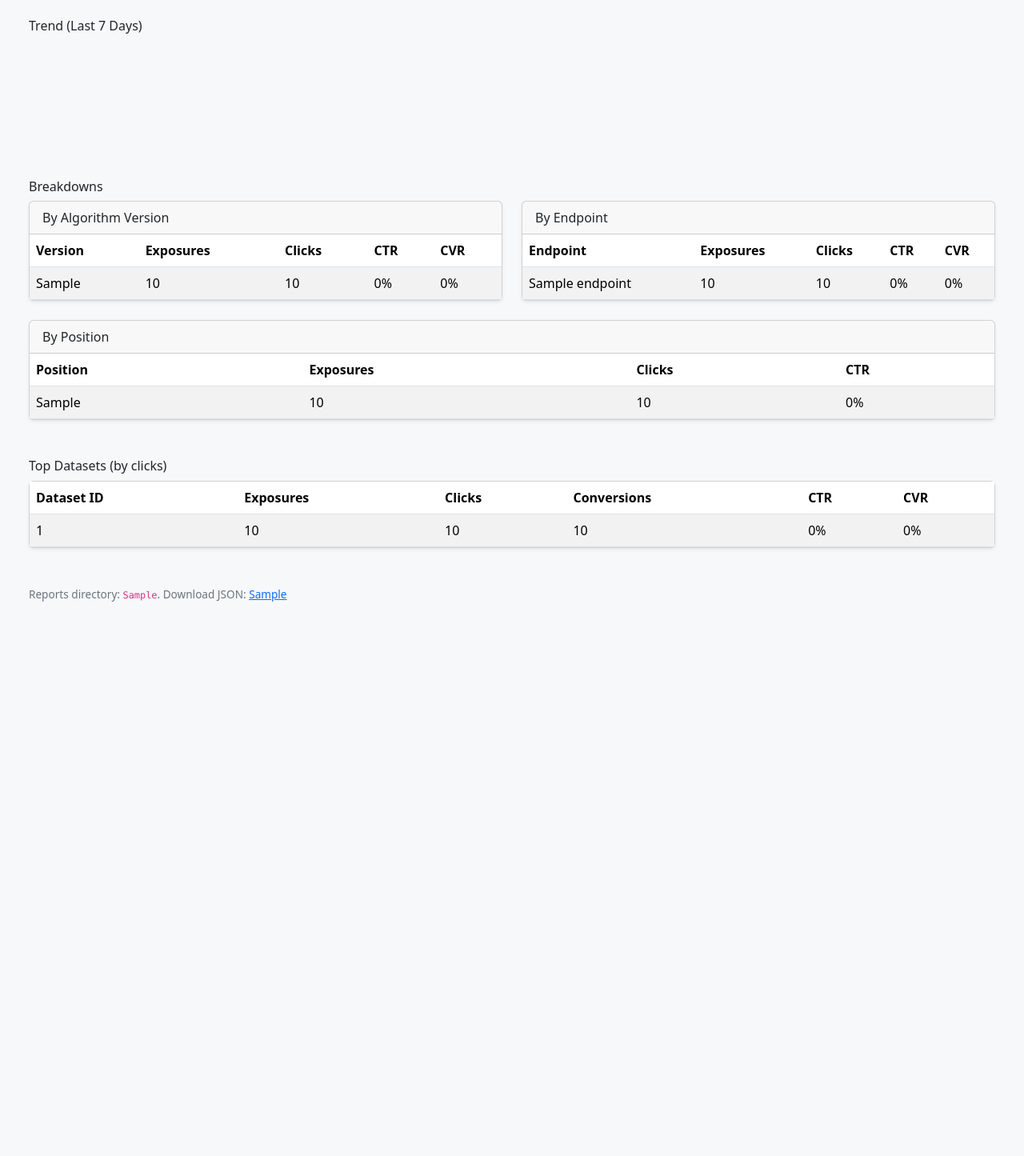
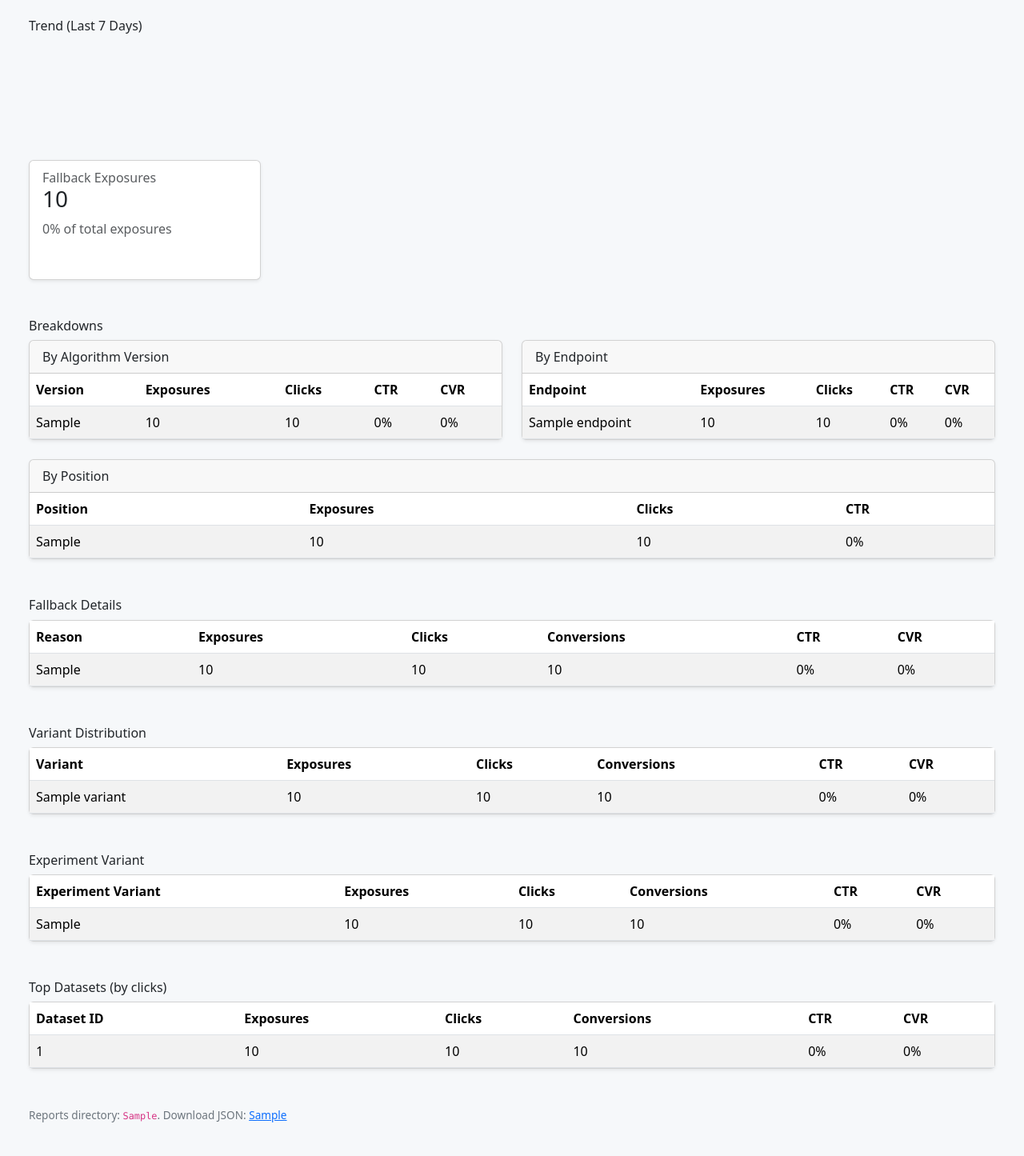
Before and after one commit to matic0209/recommendation-system, a Flask app: template report_viewer/templates/report.html in a window 1280 px wide. Shown: the part 285-1730 px from the top of the page at 80% size. Before the commit the page ends 1037 px from the top, so only its background shows below. Run offline with Flask 3, Linux system fonts and the light colour scheme; the template is opened without the code that fills it: most values are stand-ins (such as "Sample title", 1, 10 or a date in 2020); parts of the project's set-up code (start-up, migrations or seed data) failed here and were passed over.

Commit message:
Include fallback and variant metrics in daily report viewer

```diff
--- a/report_viewer/templates/report.html
+++ b/report_viewer/templates/report.html
@@ -56,6 +56,7 @@
 
       {% if report %}
       {% set summary = report.summary %}
+      {% set operations = report.operations %}
       {% set delta_prev = report.deltas.vs_previous_day %}
       {% set delta_avg = report.deltas.vs_7day_avg %}
 
@@ -126,6 +127,24 @@
         <h2 class="h6">Trend (Last 7 Days)</h2>
         <canvas id="trendChart" height="120"></canvas>
       </section>
+
+      {% if operations %}
+      <section class="mt-4">
+        <div class="row g-3">
+          <div class="col-lg-3 col-md-6">
+            <div class="card metric-card shadow-sm">
+              <div class="card-body">
+                <h6 class="card-subtitle text-muted">Fallback Exposures</h6>
+                <h3 class="card-title">{{ operations.fallback_exposures | int }}</h3>
+                <p class="mb-0 text-muted">
+                  {{ (operations.fallback_ratio or 0) * 100 | round(2) }}% of total exposures
+                </p>
+              </div>
+            </div>
+          </div>
+        </div>
+      </section>
+      {% endif %}
 
       <section class="mt-5">
         <h2 class="h6">Breakdowns</h2>
@@ -228,6 +247,116 @@
           </div>
         </div>
       </section>
+
+      {% if operations %}
+      <section class="mt-5">
+        <h2 class="h6">Fallback Details</h2>
+        <div class="card shadow-sm">
+          <div class="card-body p-0">
+            <div class="table-responsive">
+              <table class="table table-striped table-hover mb-0">
+                <thead>
+                  <tr>
+                    <th>Reason</th>
+                    <th>Exposures</th>
+                    <th>Clicks</th>
+                    <th>Conversions</th>
+                    <th>CTR</th>
+                    <th>CVR</th>
+                  </tr>
+                </thead>
+                <tbody>
+                  {% for row in operations.fallback_breakdown %}
+                    <tr>
+                      <td>{{ row.degrade_reason or "unknown" }}</td>
+                      <td>{{ row.exposures | int }}</td>
+                      <td>{{ row.clicks | int }}</td>
+                      <td>{{ row.conversions | int }}</td>
+                      <td>{{ (row.ctr or 0) * 100 | round(2) }}%</td>
+                      <td>{{ (row.cvr or 0) * 100 | round(2) }}%</td>
+                    </tr>
+                  {% else %}
+                    <tr><td colspan="6" class="text-center text-muted py-3">No fallback events</td></tr>
+                  {% endfor %}
+                </tbody>
+              </table>
+            </div>
+          </div>
+        </div>
+      </section>
+
+      <section class="mt-5">
+        <h2 class="h6">Variant Distribution</h2>
+        <div class="card shadow-sm">
+          <div class="card-body p-0">
+            <div class="table-responsive">
+              <table class="table table-striped table-hover mb-0">
+                <thead>
+                  <tr>
+                    <th>Variant</th>
+                    <th>Exposures</th>
+                    <th>Clicks</th>
+                    <th>Conversions</th>
+                    <th>CTR</th>
+                    <th>CVR</th>
+                  </tr>
+                </thead>
+                <tbody>
+                  {% for row in operations.variant_breakdown %}
+                    <tr>
+                      <td>{{ row.variant or "default" }}</td>
+                      <td>{{ row.exposures | int }}</td>
+                      <td>{{ row.clicks | int }}</td>
+                      <td>{{ row.conversions | int }}</td>
+                      <td>{{ (row.ctr or 0) * 100 | round(2) }}%</td>
+                      <td>{{ (row.cvr or 0) * 100 | round(2) }}%</td>
+                    </tr>
+                  {% else %}
+                    <tr><td colspan="6" class="text-center text-muted py-3">No data</td></tr>
+                  {% endfor %}
+                </tbody>
+              </table>
+            </div>
+          </div>
+        </div>
+      </section>
+
+      <section class="mt-5">
+        <h2 class="h6">Experiment Variant</h2>
+        <div class="card shadow-sm">
+          <div class="card-body p-0">
+            <div class="table-responsive">
+              <table class="table table-striped table-hover mb-0">
+                <thead>
+                  <tr>
+                    <th>Experiment Variant</th>
+                    <th>Exposures</th>
+                    <th>Clicks</th>
+                    <th>Conversions</th>
+                    <th>CTR</th>
+                    <th>CVR</th>
+                  </tr>
+                </thead>
+                <tbody>
+                  {% for row in operations.experiment_breakdown %}
+                    <tr>
+                      <td>{{ row.experiment_variant or "control" }}</td>
+                      <td>{{ row.exposures | int }}</td>
+                      <td>{{ row.clicks | int }}</td>
+                      <td>{{ row.conversions | int }}</td>
+                      <td>{{ (row.ctr or 0) * 100 | round(2) }}%</td>
+                      <td>{{ (row.cvr or 0) * 100 | round(2) }}%</td>
+                    </tr>
+                  {% else %}
+                    <tr><td colspan="6" class="text-center text-muted py-3">No experiment data</td></tr>
+                  {% endfor %}
+                </tbody>
+              </table>
+            </div>
+          </div>
+        </div>
+      </section>
+      {% endif %}
 
       <section class="mt-5">
         <h2 class="h6">Top Datasets (by clicks)</h2>
```
Also changed, not shown: pipeline/daily_report.py (+41 -0 lines).
